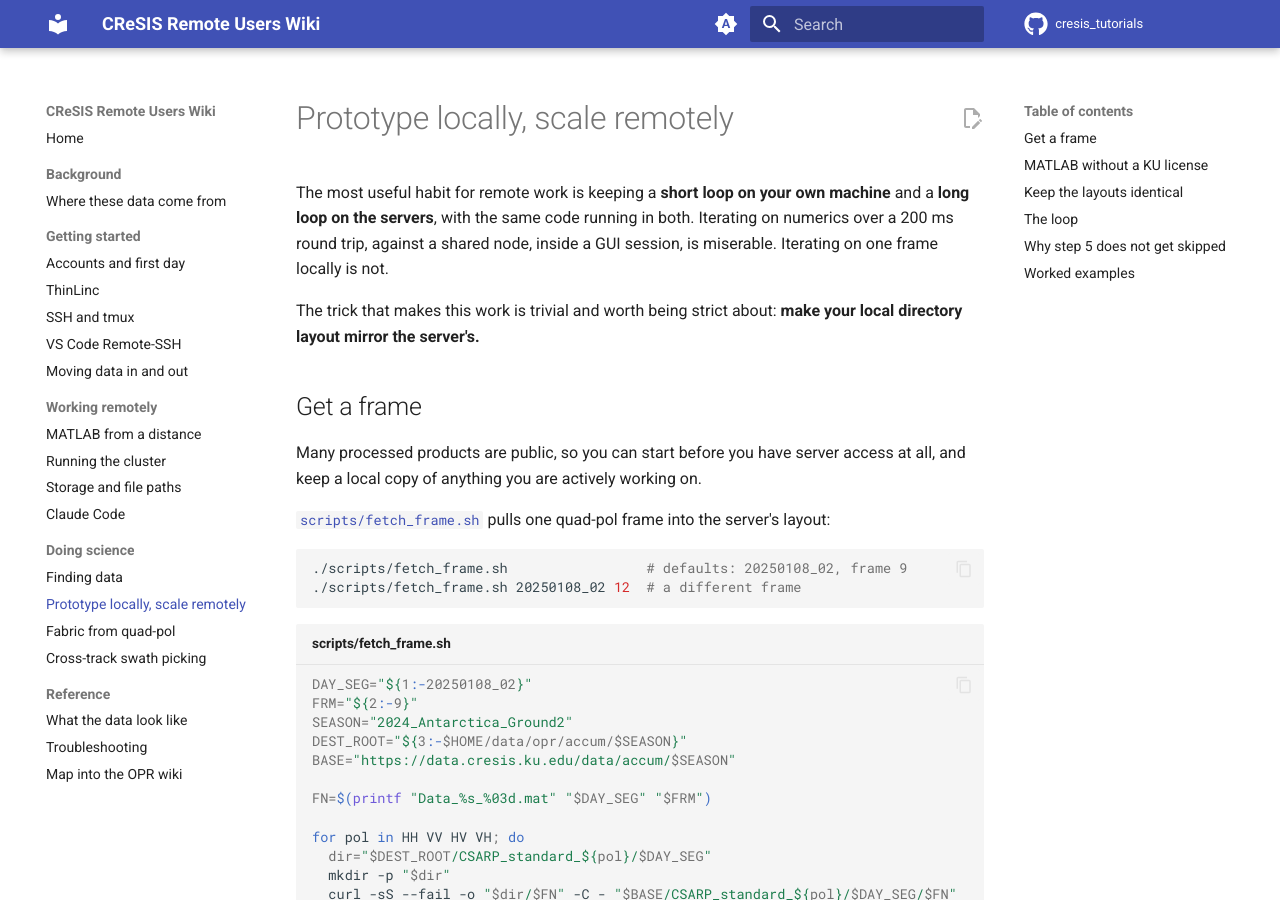
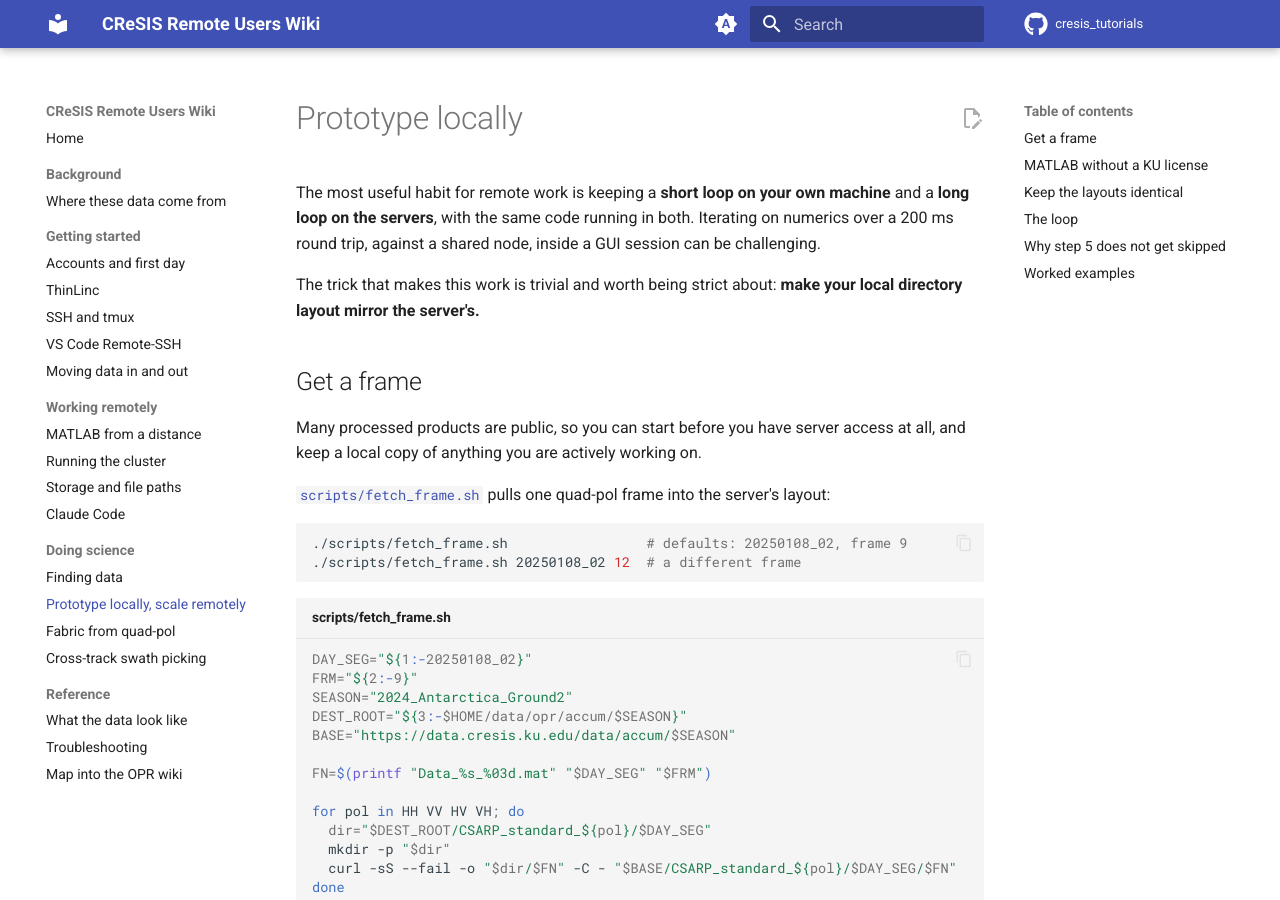
Before and after one commit to rice-glaciology/cresis_tutorials, an MkDocs documentation site: the page built from docs/doing-science/prototyping-loop.md, in a window 1280 px wide and 900 px high. Built offline with MkDocs 1.6.1 and Material for MkDocs 9.7.7, drawn with Linux system fonts in a browser that asks for light colours; comment, search, counter and statistics services are not loaded.

Commit message:
Update title and improve clarity in prototyping-loop.md
Removed the phrase 'scale remotely' from the title and adjusted wording for clarity.

```diff
--- a/docs/doing-science/prototyping-loop.md
+++ b/docs/doing-science/prototyping-loop.md
@@ -1,9 +1,9 @@
-# Prototype locally, scale remotely
+# Prototype locally
 
 The most useful habit for remote work is keeping a **short loop on your own
 machine** and a **long loop on the servers**, with the same code running in
 both. Iterating on numerics over a 200 ms round trip, against a shared node,
-inside a GUI session, is miserable. Iterating on one frame locally is not.
+inside a GUI session can be challenging.
 
 The trick that makes this work is trivial and worth being strict about: **make
 your local directory layout mirror the server's.**
```
